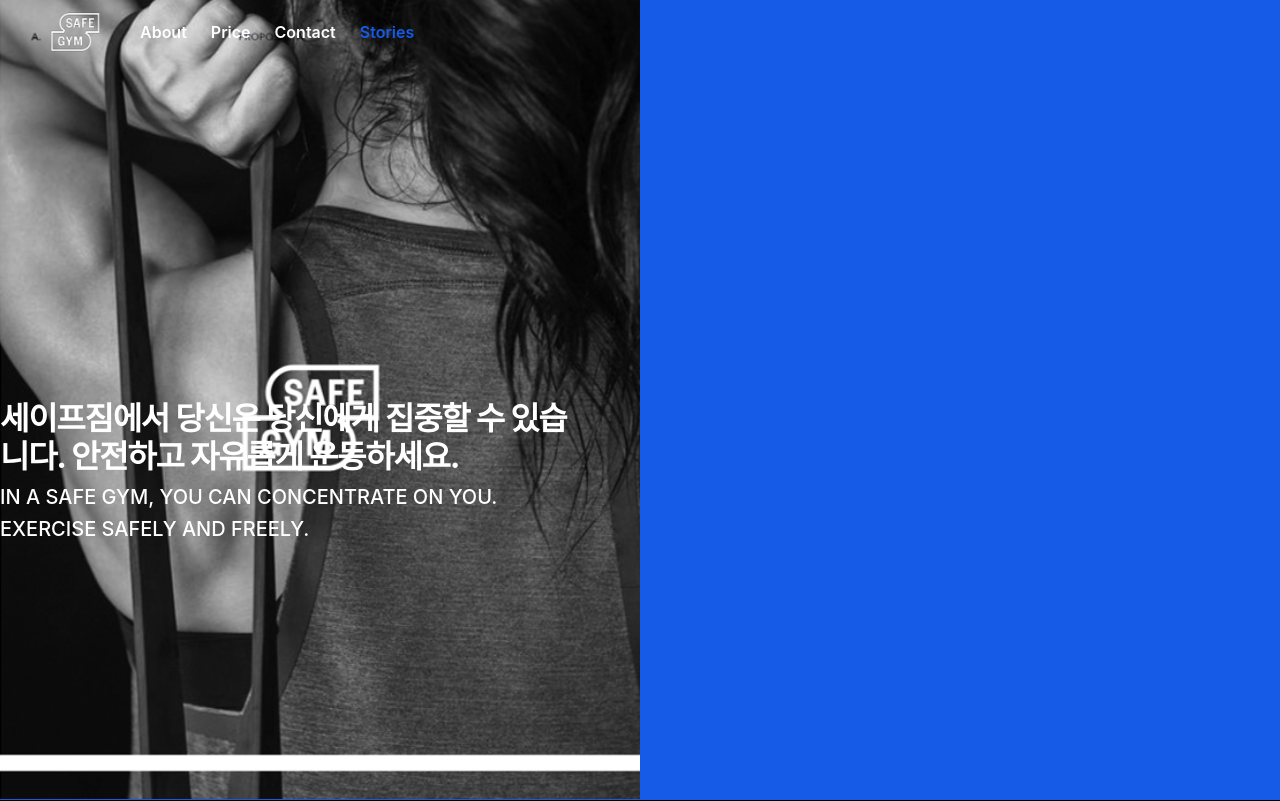
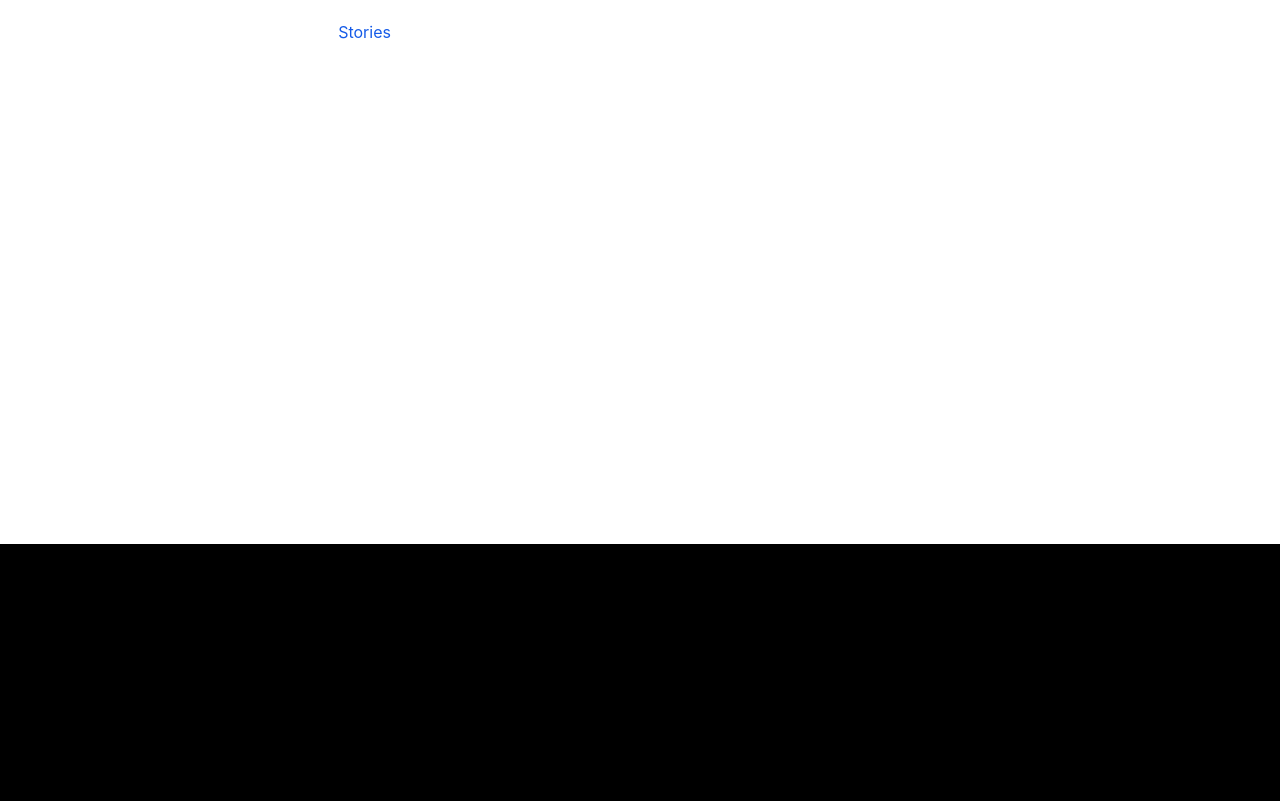
Before and after one commit to heejaykong/fitness-website, a React (Create React App) app: page / in a window 1280 px wide. Shown: the top 801 px of the page. Built offline with nearby package versions, Linux system fonts and the light colour scheme; the HTML template or start-up script is replaced by a standard one.

Commit message:
refactoring...

```diff
--- a/src/App.js
+++ b/src/App.js
@@ -1,16 +1,17 @@
 import React from 'react';
-import '../src/index.css';
-import 'bootstrap/dist/css/bootstrap.min.css';
+// import 'bootstrap/dist/css/bootstrap.min.css';
 import { HashRouter, Switch, Route } from 'react-router-dom';
-import Navigator from './components/Navigator';
-import Footer from './components/Footer';
+import Navigation from './components/Navigation';
 import Home from './routes/Home';
 import Stories from './routes/Stories';
+// import Footer from './components/Footer';
+import GlobalStyle from './globalStyle';
 
 function App() {
   return (
     <>
-      <Navigator />
+      <GlobalStyle />
+      <Navigation />
       <HashRouter>
         <Switch>
           <Route path="/" exact={true} component={ Home }/>
--- a/src/components/Intro.js
+++ b/src/components/Intro.js
@@ -1,31 +1,53 @@
 import React from 'react';
+import IMG from '../assets/images/bg/운동인.png';
 import styled from 'styled-components/macro';
-import BG_IMAGES from '../assets/images/bg/index.js';
-const TitleWrapper = styled.title`
-  width: 45vw;
-  display: flex;
-  justify-content: flex-end;
-  align-items: flex-end;
-`;
-const Title = styled.h1`
-  color: white;
-  font-size: xx-large;
-  font-weight: 700;
-  letter-spacing: -0.04em;
-`;
-const SubTitle = styled.h5`
-  color: #ffffff;
-`;
+
+  /* &#intro {
+    background-image: url(${IMG});
+    background-position: left;
+    background-size: 50%;
+    background-repeat: no-repeat;
+    background-color: #155be8;
+    height: 34em;
+  } */
+
+// const TitleWrapper = styled.title`
+//   width: 45vw;
+//   display: flex;
+//   justify-content: flex-end;
+//   align-items: flex-end;
+// `;
+// const Title = styled.h1`
+//   color: white;
+//   font-size: xx-large;
+//   font-weight: 700;
+//   letter-spacing: -0.04em;
+// `;
+// const SubTitle = styled.h5`
+//   color: #ffffff;
+// `;
 
 function Intro() {
   return (
     <>
-    {/* <img src={ BG_IMAGES[3] } className="bg-image" alt="woman lifting weight"/> */}
-      <TitleWrapper>
+    <div>
+      {/* 이미지 들어갈 곳 */}
+      {/* 로고 */}
+    </div>
+    <div>
+      {/* 우측 파랑 */}
+      {/* 메인카피 */}
+    </div>
+    {/* absolute로 들어갈 작대기 */}
+
+
+
+
+      {/* <TitleWrapper>
         <Title>세이프짐에서 당신은 당신에게 집중할 수 있습니다. 안전하고 자유롭게 운동하세요.</Title>
       </TitleWrapper>
-        <SubTitle>IN A SAFE GYM, YOU CAN CONCENTRATE ON YOU.</SubTitle>
-        <SubTitle>EXERCISE SAFELY AND FREELY.</SubTitle>
+      <SubTitle>IN A SAFE GYM, YOU CAN CONCENTRATE ON YOU.</SubTitle>
+      <SubTitle>EXERCISE SAFELY AND FREELY.</SubTitle> */}
     </>
   );
 }
--- /dev/null
+++ b/src/components/Navigation.js
@@ -0,0 +1,157 @@
+import React from "react";
+import styled from "styled-components/macro";
+import { HashRouter } from "react-router-dom";
+import { HashLink as Link } from "react-router-hash-link";
+// import logo from '../assets/logo/safe-gym-logo.png';
+// Hover했을때 메뉴 파란색으로 변하기(완)
+// SPA인데, 네비게이터를 눌렀을때 그 섹션에 엥커되게끔 하는걸로(stories 빼고)(완)
+// stories를 따로 맨 우측에 파란색으로 빼는 걸로
+// stories 페이지는(브랜드스토리가 들어가는) 따로 페이지로 들어가질 예정
+
+// const NavBlock = styled.nav`
+//   position: fixed;
+//   left: 0px;
+//   top: 0px;
+//   right: 0px;
+//   z-index: 10;
+// `;
+
+// const NavWrapper = styled.nav`
+//   position: relative;
+//   background-color: transparent;
+//   box-shadow: transparent 0px 1px 0px 0px;
+//   transition: background-color 0.4s ease 0s, box-shadow 0.4s ease 0s;
+// `;
+
+// const Nav = styled.nav`
+//   padding-left: 3.125rem;
+//   padding-right: 3.125rem;
+//   position: relative;
+//   display: flex;
+//   -webkit-box-align: center;
+//   align-items: center;
+//   height: 4rem;
+//   width: 100%;
+//   color: white;
+// `;
+
+// const LogoArea = styled.div`
+//   display: flex;
+//   -webkit-box-align: center;
+//   align-items: center;
+// `;
+
+// const NavLinks = styled.div`
+//   flex: 1 1 0%;
+//   margin-left: 2.5rem;
+//   transition: color 0.4s ease 0s;
+//   display: flex;
+//   position: relative;
+// `;
+
+// const StyledLink = styled(Link)`
+//     color: white;
+//     text-decoration: none;
+//     font-weight: 600;
+
+//     &:last-child {
+//       color: #155be8;
+//     }
+
+//     &:focus, &:hover, &:visited, &:link, &:active {
+//       text-decoration: none;
+//     }
+
+//     &:hover {
+//       color: #155be8;
+//     }
+
+//     & + & {
+//       margin-left: 1.5rem;
+//     }
+// `;
+
+const Nav = styled.nav`
+  display: flex;
+  align-items: center;
+  position: fixed;
+  width: 100%;
+  box-sizing: border-box;
+  height: 4rem;
+  top: 0;
+  padding: 0rem 3.125rem;
+  background-color: transparent;
+`;
+const NavColumn = styled.div``;
+
+const NavList = styled.ul`
+  display: flex;
+  justify-content: space-around;
+  margin-left: 2.5rem;
+`;
+const NavBtn = styled.li`
+  & + & {
+    margin-left: 1.5rem;
+  }
+  &:last-child {
+    color: var(--blue);
+  }
+`;
+const NavLink = styled(Link)`
+  &:hover {
+    color: var(--blue);
+  }
+`;
+
+function Navigation() {
+  return (
+    <>
+      <Nav>
+        <HashRouter>
+          <NavColumn>
+            <NavLink to="/#top">
+              logo
+              {/* TODO: logo svg image */}
+            </NavLink>
+          </NavColumn>
+          <NavColumn>
+            <NavList>
+              <NavBtn>
+                <NavLink to="/#about">About</NavLink>
+              </NavBtn>
+              <NavBtn>
+                <NavLink to="/#price">Price</NavLink>
+              </NavBtn>
+              <NavBtn>
+                <NavLink to="/#contact">Contact</NavLink>
+              </NavBtn>
+              <NavBtn>
+                <NavLink to="/stories">Stories</NavLink>
+              </NavBtn>
+            </NavList>
+          </NavColumn>
+        </HashRouter>
+      </Nav>
+
+      {/* <NavBlock>
+      <NavWrapper>
+        <Nav>
+          <HashRouter>
+            <LogoArea>
+              <StyledLink to="/#top"><img src={logo} width="50" alt="safe-gym-logo" style={{filter: "invert(1)"}} /></StyledLink>
+            </LogoArea>
+            <NavLinks>
+              <StyledLink to="/#about">About</StyledLink>
+              <StyledLink to="/#price">Price</StyledLink>
+              <StyledLink to="/#contact">Contact</StyledLink>
+              <StyledLink to="/stories">Stories</StyledLink>
+            </NavLinks>
+          </HashRouter>
+        </Nav>
+      </NavWrapper>
+    </NavBlock> */}
+    </>
+  );
+}
+
+export default Navigation;
--- a/src/components/Navigator.js
+++ /dev/null
@@ -1,101 +0,0 @@
-import React from 'react';
-import styled from 'styled-components/macro';
-import { HashRouter } from 'react-router-dom';
-import { HashLink as Link } from 'react-router-hash-link';
-import logo from '../assets/logo/safe-gym-logo.png';
-// Hover했을때 메뉴 파란색으로 변하기(완)
-// SPA인데, 네비게이터를 눌렀을때 그 섹션에 엥커되게끔 하는걸로(stories 빼고)(완)
-// stories를 따로 맨 우측에 파란색으로 빼는 걸로
-// stories 페이지는(브랜드스토리가 들어가는) 따로 페이지로 들어가질 예정
-
-const NavBlock = styled.nav`
-  position: fixed;
-  left: 0px;
-  top: 0px;
-  right: 0px;
-  z-index: 10;
-`;
-
-const NavWrapper = styled.nav`
-  position: relative;
-  transition: background-color 0.4s ease 0s, box-shadow 0.4s ease 0s;
-  background-color: transparent;
-  box-shadow: transparent 0px 1px 0px 0px;
-`;
-
-const Nav = styled.nav`
-  padding-left: 3.125rem;
-  padding-right: 3.125rem;
-  position: relative;
-  display: flex;
-  -webkit-box-align: center;
-  align-items: center;
-  height: 4rem;
-  width: 100%;
-  color: white;
-`;
-
-const LogoArea = styled.div`
-  display: flex;
-  -webkit-box-align: center;
-  align-items: center;
-`;
-
-const NavLinks = styled.div`
-  flex: 1 1 0%;
-  margin-left: 2.5rem;
-  transition: color 0.4s ease 0s;
-  display: flex;
-  position: relative;
-`;
-
-const StyledLink = styled(Link)`
-    color: white;
-    text-decoration: none;
-    font-weight: 600;
-
-    &:last-child {
-      color: #155be8;
-    }
-
-    &:focus, &:hover, &:visited, &:link, &:active {
-      text-decoration: none;
-    }
-
-    &:hover {
-      color: #155be8;
-    }
-
-    & + & {
-      margin-left: 1.5rem;
-    }
-`;
-
-// .nav-stories {
-//   /* text-decoration: none; */
-//   color: #155be8;
-// }
-
-function Navigator() {
-  return (
-    <NavBlock>
-      <NavWrapper>
-        <Nav>
-          <HashRouter>
-            <LogoArea>
-              <StyledLink to="/#top"><img src={logo} width="50" alt="safe-gym-logo" style={{filter: "invert(1)"}} /></StyledLink>
-            </LogoArea>
-            <NavLinks>
-              <StyledLink to="/#about">About</StyledLink>
-              <StyledLink to="/#price">Price</StyledLink>
-              <StyledLink to="/#contact">Contact</StyledLink>
-              <StyledLink to="/stories">Stories</StyledLink>
-            </NavLinks>
-          </HashRouter>
-        </Nav>
-      </NavWrapper>
-    </NavBlock>
-  );
-}
-
-export default Navigator;
--- /dev/null
+++ b/src/globalStyle.js
@@ -0,0 +1,76 @@
+import { createGlobalStyle } from 'styled-components/macro';
+
+// reset.css
+const GlobalStyle = createGlobalStyle`
+  @import url("https://fonts.googleapis.com/css2?family=Noto+Sans+KR:wght@100;300;400;500;700;900&display=swap");
+
+  html, body, div, span, applet, object, iframe,
+  h1, h2, h3, h4, h5, h6, p, blockquote, pre,
+  a, abbr, acronym, address, big, cite, code,
+  del, dfn, em, img, ins, kbd, q, s, samp,
+  small, strike, strong, sub, sup, tt, var,
+  b, u, i, center,
+  dl, dt, dd, ol, ul, li,
+  fieldset, form, label, legend,
+  table, caption, tbody, tfoot, thead, tr, th, td,
+  article, aside, canvas, details, embed,
+  figure, figcaption, footer, header, hgroup,
+  menu, nav, output, ruby, section, summary,
+  time, mark, audio, video {
+    margin: 0;
+    padding: 0;
+    border: 0;
+    font-size: 100%;
+    font: inherit;
+    vertical-align: baseline;
+  }
+  /* HTML5 display-role reset for older browsers */
+  article, aside, details, figcaption, figure,
+  footer, header, hgroup, menu, nav, section {
+    display: block;
+  }
+  body {
+    line-height: 1;
+  }
+  ol, ul {
+    list-style: none;
+  }
+  blockquote, q {
+    quotes: none;
+  }
+  blockquote:before, blockquote:after,
+  q:before, q:after {
+    content: '';
+    content: none;
+  }
+  table {
+    border-collapse: collapse;
+    border-spacing: 0;
+  }
+
+  /* 여기부턴 커스텀 */
+  html {
+    scroll-behavior: smooth;
+  }
+  body {
+    font-family: "Noto Sans KR", -apple-system, BlinkMacSystemFont, "Segoe UI",
+      "Roboto", "Oxygen", "Ubuntu", "Cantarell", "Fira Sans", "Droid Sans",
+      "Helvetica Neue", sans-serif;
+    -webkit-font-smoothing: antialiased;
+    -moz-osx-font-smoothing: grayscale;
+    background-color: black;
+    color: white;
+    height: 1000vh;
+  }
+  a {
+    color: inherit;
+    text-decoration: none;
+  }
+
+  /* variable.css */
+  :root {
+    --blue: #155be8;
+  }
+`;
+
+export default GlobalStyle;
--- a/src/index.css
+++ b/src/index.css
@@ -1,23 +1,4 @@
-@import url("https://fonts.googleapis.com/css2?family=Noto+Sans+KR:wght@100;300;400;500;700;900&display=swap");
-
-* {
-  /* border: 1px solid yellow; */
-  /* margin: 10px; */
-}
-
-html {
-  scroll-behavior: smooth;
-}
-
-body {
-  margin: 0;
-  font-family: "Noto Sans KR", -apple-system, BlinkMacSystemFont, "Segoe UI",
-    "Roboto", "Oxygen", "Ubuntu", "Cantarell", "Fira Sans", "Droid Sans",
-    "Helvetica Neue", sans-serif;
-  -webkit-font-smoothing: antialiased;
-  -moz-osx-font-smoothing: grayscale;
-}
-.bg-image {
+/* .bg-image {
   position: fixed;
   top: 0;
   left: 0;
@@ -27,12 +8,12 @@
   object-fit: cover;
   filter: brightness(40%);
   animation: fadeIn 2s;
-  -moz-animation: fadeIn 3s; /* Firefox */
-  -webkit-animation: fadeIn 2s; /* Safari and Chrome */
-  -o-animation: fadeIn 3s; /* Opera */
-}
+  -moz-animation: fadeIn 3s; /* Firefox
+  -webkit-animation: fadeIn 2s; /* Safari and Chrome
+  -o-animation: fadeIn 3s; /* Opera
+} */
 
-.contact-title {
+/* .contact-title {
   text-align: center;
   font-size: 3rem;
   font-weight: 700;
@@ -52,7 +33,7 @@
   font-size: 12px;
   margin: 20px 4px;
   padding-top: 100px;
-}
+} */
 
 @keyframes fadeIn {
   from {
--- a/src/routes/Home.js
+++ b/src/routes/Home.js
@@ -1,27 +1,17 @@
 import React from 'react';
+import Intro from '../components/Intro';
 import About from '../components/About';
 import Price from '../components/Price';
 import Contact from '../components/Contact';
-import Intro from '../components/Intro';
-import BG_IMAGES from '../assets/images/bg/index.js';
-import IMG from '../assets/images/bg/운동인.png';
 import styled from 'styled-components/macro';
 // 첫 랜딩화면은 피피티 참고. 해당 배경은 스크롤하면 스크롤되게끔 구현하기
 // http://thrivesolo.com/ 를 레퍼런스로 삼기
 // 각 섹션들이 나뉘어지는건 계단 모양 길다란 선 그거 사용하기
 
 const Section = styled.section`
-  color: white;
-  padding: 50vh 0em;
-  background-color: black;
-  &#intro {
-    background-image: url(${IMG});
-    background-position: left;
-    background-size: 50%;
-    background-repeat: no-repeat;
-    background-color: #155be8;
-    height: 34em;
-  }
+  background-color: white;
+  width: 100%;
+  height: 34em;
 `;
 
 function Home() {
@@ -30,7 +20,7 @@
       <Section id="intro">
         <Intro/>
       </Section>
-
+{/*
       <Section id="about">
         <About/>
       </Section>
@@ -41,7 +31,7 @@
 
       <Section id="contact">
         <Contact/>
-      </Section>
+      </Section> */}
     </>
   );
 }
```
